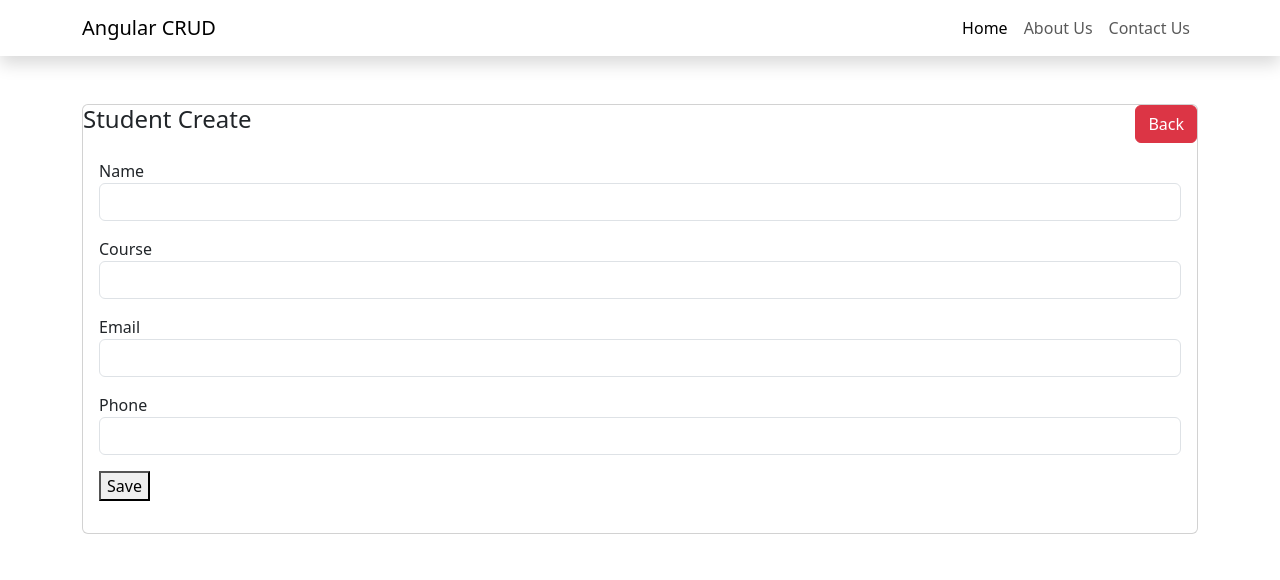
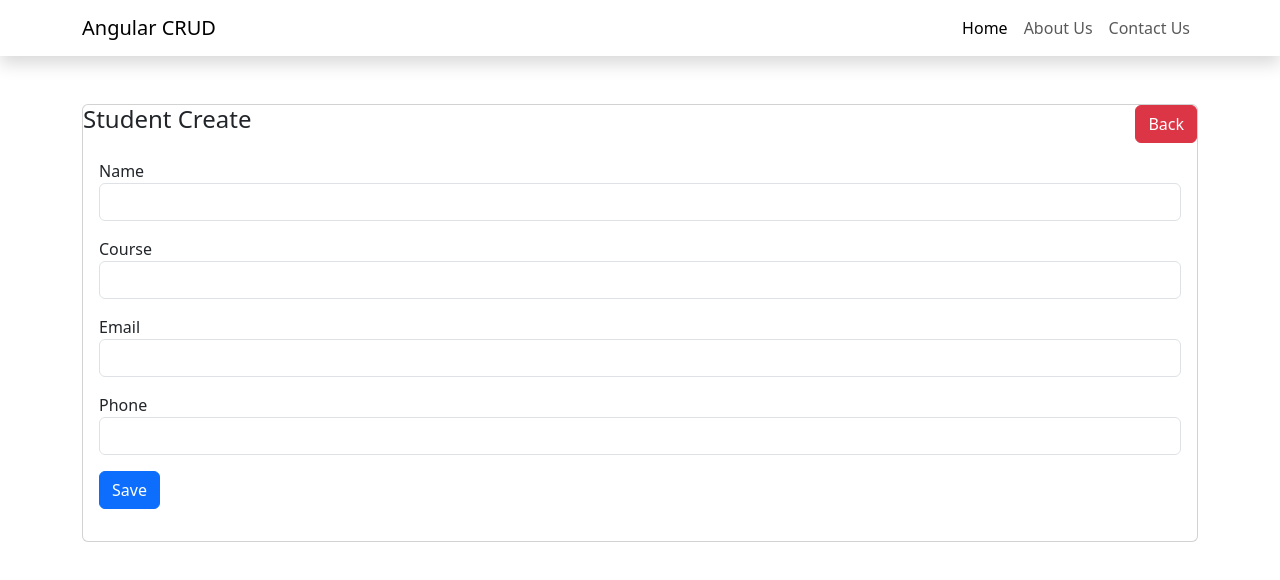
Before and after one commit to RomainRichards/Angular-CRUD, an Angular app: page /student/create in a window 1280 px wide. Shown: the top 580 px of the page. Built offline with nearby package versions, Linux system fonts and the light colour scheme.

Commit message:
Added validation for inputData, Loading

```diff
--- /dev/null
+++ b/src/app/Pages/Partials/loader/loader.component.html
@@ -0,0 +1,3 @@
+<div class="spinner-border text-primary" role="status">
+    <span class="visually-hidden">Loading...</span>
+  </div> {{ title }}...
--- /dev/null
+++ b/src/app/Pages/Partials/loader/loader.component.ts
@@ -0,0 +1,11 @@
+import { Component } from '@angular/core';
+
+@Component({
+  selector: 'app-loader',
+  templateUrl: './loader.component.html',
+  styleUrls: ['./loader.component.css']
+})
+export class LoaderComponent {
+
+  title:string = 'Loading'; // Add title to loading bootstrap
+}
--- a/src/app/Pages/student-create/student-create.component.html
+++ b/src/app/Pages/student-create/student-create.component.html
@@ -7,28 +7,44 @@
                 </h4>
             </div>
             <div class="card-body">
-                <form (ngSubmit)="saveStudent()">
+
+                <div *ngIf="isLoading; else elseForm">
+                    <app-loader :title=""loadingTitle/>
+                </div>
+                <ng-template #elseForm>
+
+                    <form (ngSubmit)="saveStudent()">
 
                     <div class="mb-3">
                         <label>Name</label>
                         <input type="text" [(ngModel)]="name" name="name" class="form-control"/>
+                        <span *ngIf="errors.name" class="text-danger">{{errors.name}}</span>
                     </div>
+
                     <div class="mb-3">
                         <label>Course</label>
                         <input type="text" [(ngModel)]="course" name="course" class="form-control"/>
+                        <span *ngIf="errors.course" class="text-danger">{{errors.course}}</span>
                     </div>
+
                     <div class="mb-3">
                         <label>Email</label>
                         <input type="text" [(ngModel)]="email" name="email" class="form-control"/>
+                        <span *ngIf="errors.email" class="text-danger">{{errors.email}}</span>
                     </div>
+
                     <div class="mb-3">
                         <label>Phone</label>
                         <input type="text" [(ngModel)]="phone" name="phone" class="form-control"/>
+                        <span *ngIf="errors.phone" class="text-danger">{{errors.phone}}</span>
                     </div>
+
                     <div class="mb-3">
-                        <button type="submit" class="vtn vtn-primary">Save</button>
+                        <button type="submit" class="btn btn-primary">Save</button>
                     </div>
-                </form>
+
+                    </form>
+                </ng-template>
             </div>
         </div>
     </div>
--- a/src/app/Pages/student-create/student-create.component.ts
+++ b/src/app/Pages/student-create/student-create.component.ts
@@ -1,4 +1,5 @@
 import { Component } from '@angular/core';
+import { StudentService } from 'src/app/Services/student.service';
 
 @Component({
   selector: 'app-student-create',
@@ -6,12 +7,22 @@ import { Component } from '@angular/core';
   styleUrls: ['./student-create.component.css']
 })
 export class StudentCreateComponent {
+
+  constructor(private studentService: StudentService ) {}
+
+
   name!:string
   course!:string
   email!:string
   phone!:string
 
+  isLoading: boolean = false;
+  errors: any = [];
+
   saveStudent() {
+
+    this.isLoading = true;
+
     var inputData = {
       name: this.name,
       course: this.course,
@@ -19,6 +30,25 @@ export class StudentCreateComponent {
       phone: this.phone
     }
 
+    this.studentService.saveStudent(inputData).subscribe({
+      next: (res: any) => {
+        console.log(res, 'response');
+
+        alert(res.messsage);
+        this.name= '';
+        this.course= '';
+        this.email= '';
+        this.phone= '';
+
+        this.isLoading = false;
+
+      },
+      error: (err: any) => {
+        this.errors = err.error.errors;
+        this.isLoading = false;
+        console.log(err.error.errors, 'errors');
+      }
+    });
 
   }
 }
--- a/src/app/Services/student.service.ts
+++ b/src/app/Services/student.service.ts
@@ -10,8 +10,8 @@ export class StudentService {
 
   constructor(private httpClient: HttpClient) {}
 
-  saveStudent(input: object){
+  saveStudent(inputData: object){
 
-    return this.httpClient.post(''); // post method to save the data.
+    return this.httpClient.post('http://localhost:8000/api/students', inputData); // post method to save the data.
   }
 }
--- a/src/app/app.module.ts
+++ b/src/app/app.module.ts
@@ -1,5 +1,6 @@
 import { NgModule } from '@angular/core';
 import { BrowserModule } from '@angular/platform-browser';
+import { FormsModule } from '@angular/forms';
 import { HttpClientModule } from '@angular/common/http'
 
 import { AppRoutingModule } from './app-routing.module';
@@ -9,7 +10,7 @@ import { AboutPageComponent } from './Pages/about-page/about-page.component';
 import { ContactPageComponent } from './Pages/contact-page/contact-page.component';
 import { NavbarComponent } from './Pages/Partials/navbar/navbar.component';
 import { StudentCreateComponent } from './Pages/student-create/student-create.component';
-import { FormsModule } from '@angular/forms';
+import { LoaderComponent } from './Pages/Partials/loader/loader.component';
 
 @NgModule({
   declarations: [
@@ -18,7 +19,8 @@ import { FormsModule } from '@angular/forms';
     AboutPageComponent,
     ContactPageComponent,
     NavbarComponent,
-    StudentCreateComponent
+    StudentCreateComponent,
+    LoaderComponent
   ],
   imports: [
     BrowserModule,
```
Also changed, not shown: src/app/Pages/Partials/loader/loader.component.css (added), 1 other file (tests, documents, lock files or other folders).
